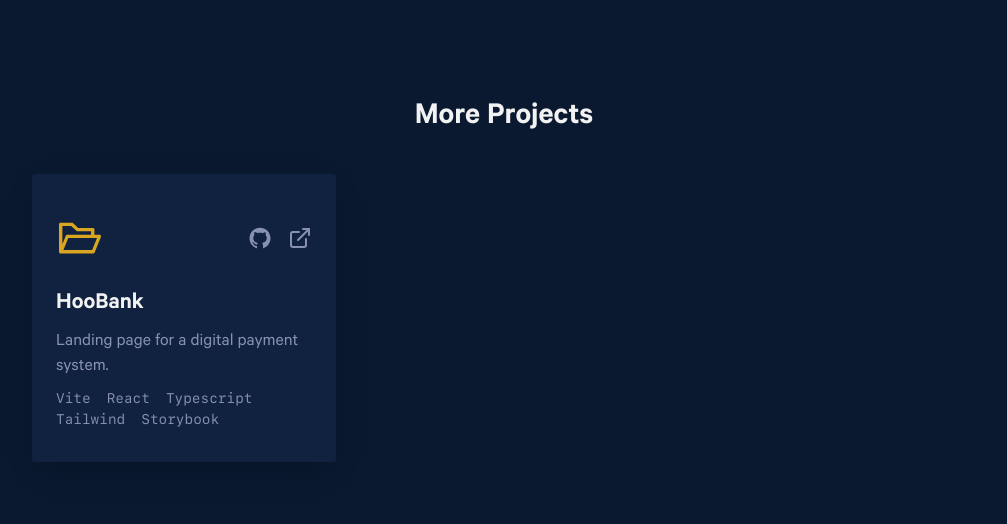
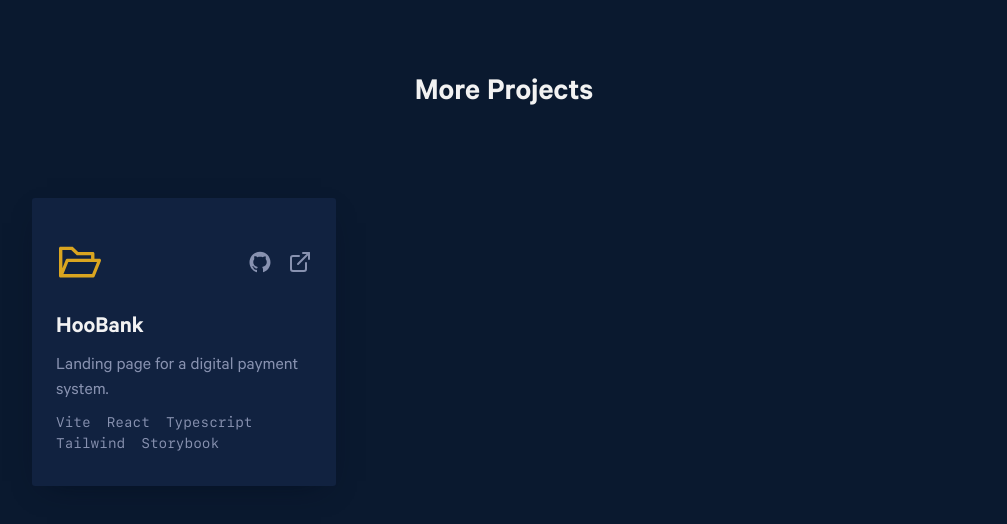
Before and after one commit to nhui98/portfoliov2, a Next.js app: page / in a window 1280 px wide. Shown: the part 4084-4608 px from the top of the page, without its empty margins (136-1143 px from the left). Built offline with nearby package versions, Linux system fonts and the light colour scheme.

Commit message:
fix hydration error caused by nested a tags

```diff
--- a/src/components/Home/OtherProjects/OtherProjects.module.scss
+++ b/src/components/Home/OtherProjects/OtherProjects.module.scss
@@ -18,6 +18,7 @@
     display: grid;
     grid-template-columns: repeat(3, 1fr);
     gap: 1rem;
+    margin-top: 5rem;
 
     @include m.xl {
       grid-template-columns: repeat(2, 1fr);
--- a/src/components/Home/OtherProjects/OtherProjects.tsx
+++ b/src/components/Home/OtherProjects/OtherProjects.tsx
@@ -1,20 +1,20 @@
 import { OTHER_PROJECTS } from "@constants/data";
+import FadeSection from "@utils/FadeSection";
 
-import FadeSection from "../../../utils/FadeSection";
 import ProjectCard from "../ProjectCard/ProjectCard";
 import s from "./OtherProjects.module.scss";
 
 const OtherProjects = () => (
-  <FadeSection direction="up">
-    <section className={s.otherProjects}>
+  <section className={s.otherProjects}>
+    <FadeSection direction="up">
       <h2 className={s.heading}>More Projects</h2>
       <div className={s.grid}>
         {OTHER_PROJECTS.map((project) => (
           <ProjectCard key={project.id} {...project} />
         ))}
       </div>
-    </section>
-  </FadeSection>
+    </FadeSection>
+  </section>
 );
 
 export default OtherProjects;
--- a/src/components/Home/ProjectCard/ProjectCard.tsx
+++ b/src/components/Home/ProjectCard/ProjectCard.tsx
@@ -12,20 +12,19 @@ const ProjectCard: NextPage<ProjectCardProps> = ({
   title,
   website,
 }) => (
-  <Link href={website} passHref>
-    <a target="_blank" rel="noopener noreferrer" className={s.projectCard}>
+  <div className={s.projectCard}>
     <div className={s.heading}>
       <div className={s.left}>
         <AiOutlineFolderOpen />
       </div>
       <div className={s.right}>
         <Link href={github} passHref>
-            <a className={s.link} target="_blank" rel="noopener noreferrer">
+          <a className={s.link} target="_blank" rel="noreferrer">
             <AiFillGithub />
           </a>
         </Link>
         <Link href={website} passHref>
-            <a className={s.link} target="_blank" rel="noopener noreferrer">
+          <a className={s.link} target="_blank" rel="noreferrer">
             <FiExternalLink />
           </a>
         </Link>
@@ -38,13 +37,13 @@ const ProjectCard: NextPage<ProjectCardProps> = ({
         <li key={item}>{item}</li>
       ))}
     </ul>
-    </a>
-  </Link>
+  </div>
 );
 
 export default ProjectCard;
 
 interface ProjectCardProps {
+  id: number;
   title: string;
   description: string;
   github: string;
```
Lines whose indentation alone changed are shown as unchanged.
